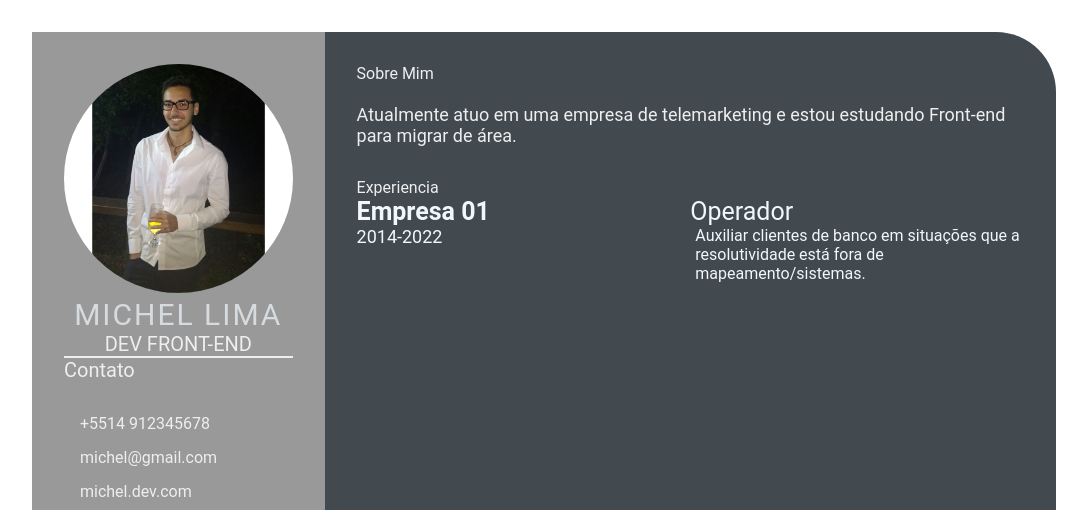
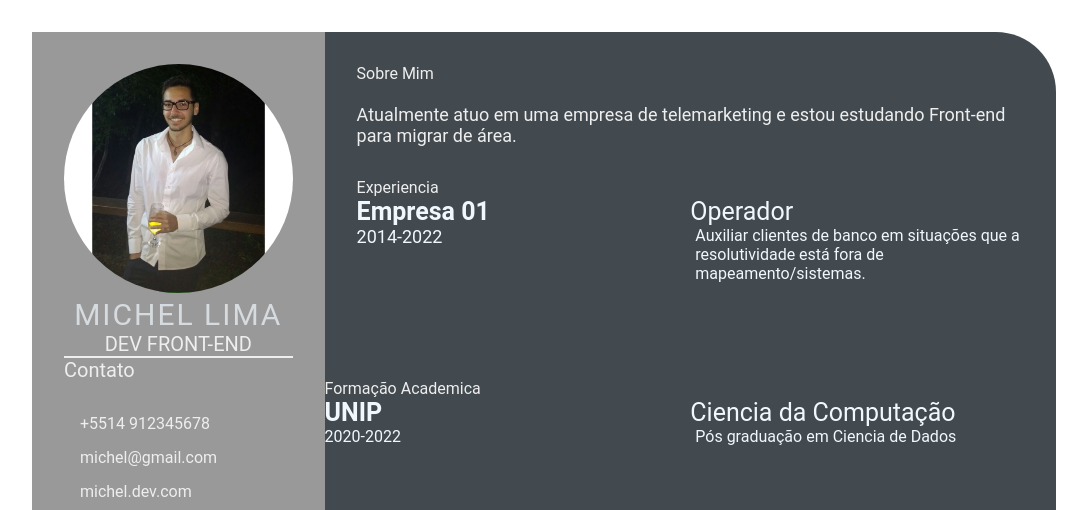
Before and after one commit to Michel-LlMA/Ex01Devweekgit.github.io, a plain HTML site: page index.html in a window 1280 px wide. Shown: the top 510 px of the page, without its empty margins (96-1183 px from the left). Drawn offline with Linux system fonts and the light colour scheme.

Commit message:
index.html & style.css (#3)

```diff
--- a/index.html
+++ b/index.html
@@ -72,6 +72,19 @@
                 </section>
                 <!-- fim experiencia -->
             </div>
+            <section class="education-gap">
+                <div class="right-title">Formação Academica</div>
+                <div class="education-contents">
+                    <div class="education-left">
+                        <p class="education-school-name">UNIP</p>
+                        <p class="education-time-period">2020-2022</p>
+                    </div>
+                    <div class="education-right">
+                        <p class="education-subject">Ciencia da Computação</p>
+                        <p class="education-desc">Pós graduação em Ciencia de Dados</p>
+                    </div>
+                </div>
+            </section>
         </section>
     </main>
 </body>
--- a/style.css
+++ b/style.css
@@ -1,4 +1,5 @@
 @charset "UTF-8";
+
 * {
     margin: 0;
     padding: 0;
```
